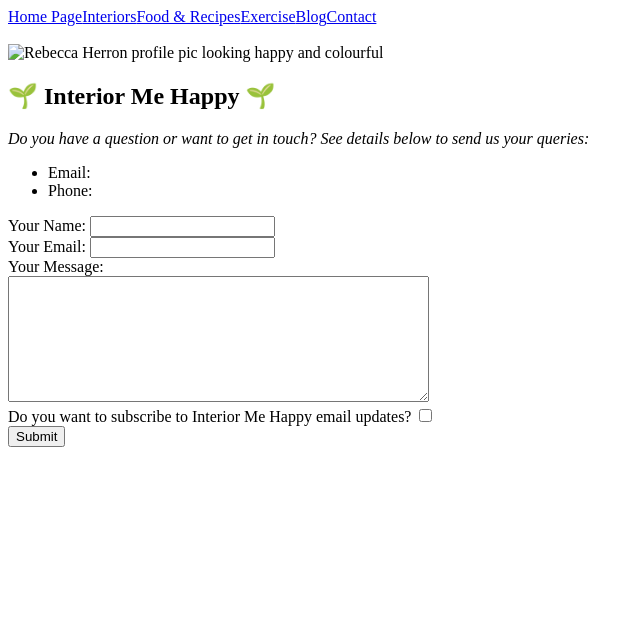
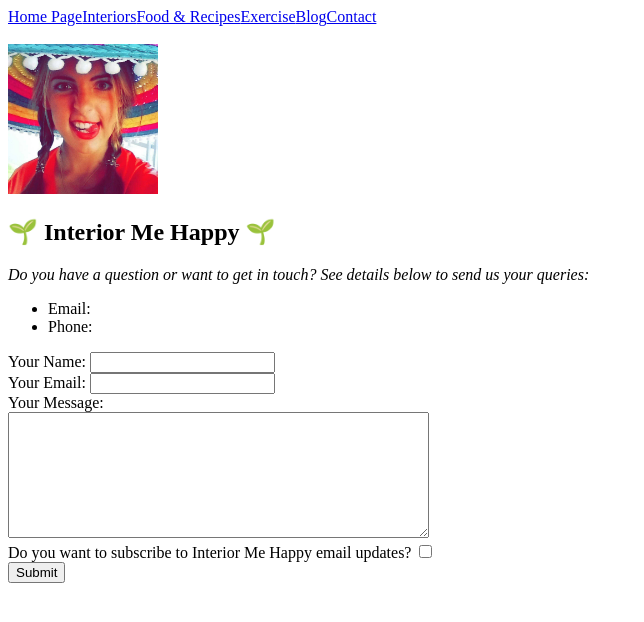
Before and after one commit to interiormehappy/interiormehappy, a plain HTML site: page contact.html in a window 1280 px wide. Shown: the whole page, without its empty margins (0-644 px from the left). Drawn offline with Linux system fonts and the light colour scheme.

Commit message:
Update contact.html

```diff
--- a/contact.html
+++ b/contact.html
@@ -9,7 +9,7 @@
   </head>
   <body>
     <a href="index.html">Home Page</a><a href="interiors.html">Interiors</a><a href="food and recipes.html">Food & Recipes</a><a href="exercise.html">Exercise</a><a href="blog.html">Blog</a><a href="contact.html">Contact</a><br><br>
-    <img src="images/me in mexican hat.jpg" alt="Rebecca Herron profile pic looking happy and colourful" height="150">
+    <img src="me in mexican hat.jpg" alt="Rebecca Herron profile pic looking happy and colourful" height="150">
     <h2>🌱 Interior Me Happy 🌱</h2>
     <p><em>Do you have a question or want to get in touch? See details below to send us your queries:</em></p>
     <ul>
```
